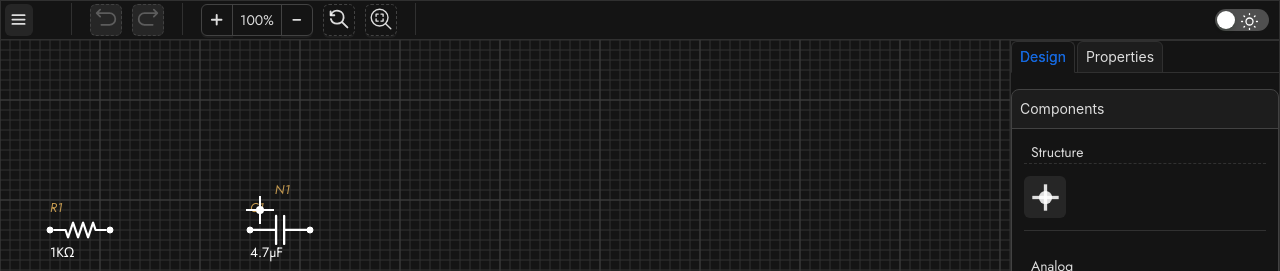
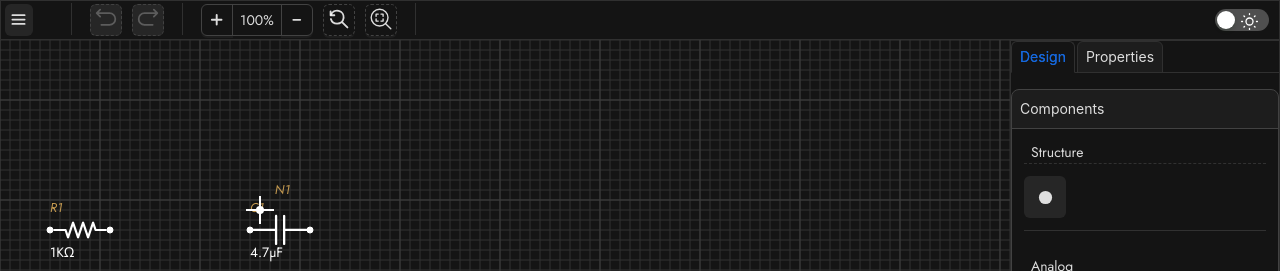
Before and after one commit to AletzMan/bitlab-circuit, a React (Vite) app: page / in a window 1280 px wide. Shown: the top 271 px of the page. Built offline with nearby package versions, Linux system fonts and the light colour scheme.

Commit message:
Update: remove lines node icon

```diff
--- a/src/icons/index.tsx
+++ b/src/icons/index.tsx
@@ -89,10 +89,6 @@ export function NodeIcon(props: SVGProps<SVGSVGElement>) {
         <svg {...props} height="33px" width="33px" viewBox="0 0 100 100">
 
             <circle cx="50" cy="50" r="20" fill="currentColor" />
-
-            <line x1="10" y1="50" x2="90" y2="50" stroke="currentColor" strokeWidth="10" />
-
-            <line x1="50" y1="10" x2="50" y2="90" stroke="currentColor" strokeWidth="10" />
         </svg>
     );
 }
```
